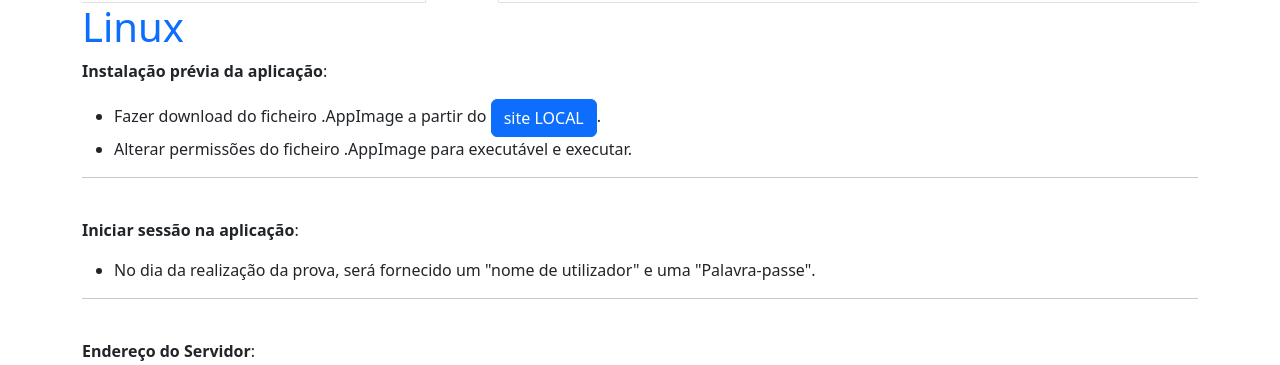
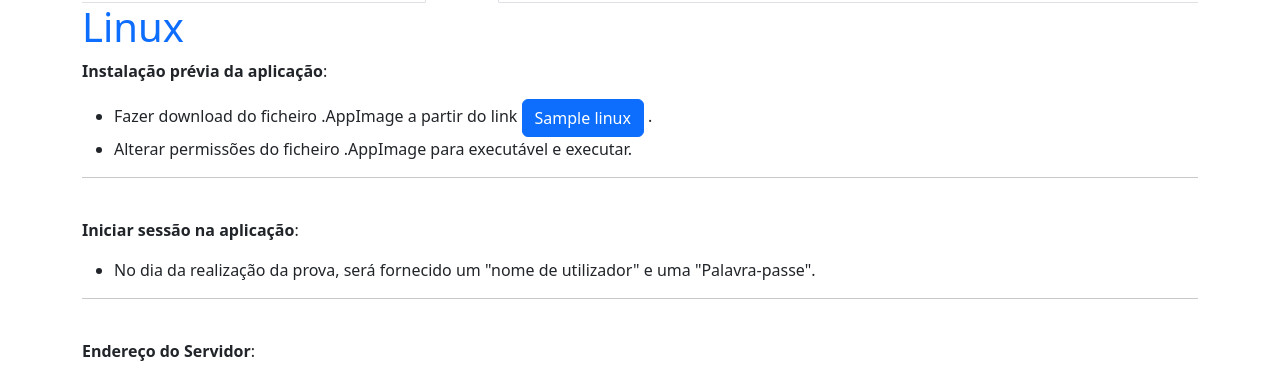
Before and after one commit to jpedrodias/IAVE_Landing_page, a Flask app: template flaskapp/templates/download.html in a window 1280 px wide. Shown: the part 95-460 px from the top of the page. Run offline with Flask 3, Linux system fonts and the light colour scheme; the template is opened without the code that fills it: most values are stand-ins (such as "Sample title", 1, 10 or a date in 2020).

Commit message:
listagem dos ficheiros executáveis em download

```diff
--- a/flaskapp/app.py
+++ b/flaskapp/app.py
@@ -71,8 +71,8 @@ def homepage():
 def download(filename=None):
     if not filename:
 
-        extensoes = {'win': ['.exe'], 'ios': ['.dmg'], 'linux': ['.AppImage']}
-        ficheiros = {'win': [], 'ios': [], 'linux': []}
+        extensoes = {'win': ['.exe'], 'macos': ['.dmg'], 'linux': ['.AppImage']}
+        ficheiros = {'win': [], 'macos': [], 'linux': []}
 
         for file in os.listdir(app.config['DOWNLOAD_FOLDER']):
             for plataforma in extensoes:
--- a/flaskapp/templates/download.html
+++ b/flaskapp/templates/download.html
@@ -114,7 +114,10 @@
 				<h1 class="text-primary">Windows</h1>
 				<p><b>Instalação prévia da aplicação</b>:</p>
 				<ul>
-				<li>Fazer download do ficheiro .exe (executável, v0.0.11) a partir do <a class="btn btn-primary" href="/download/Provas+IAVE-0.0.11.exe">site LOCAL</a>.
+				<li>Fazer download do ficheiro .exe (executável) a partir do link
+					{% for ficheiro in ficheiros.get('win', []) %}
+					<a class="btn btn-primary" href="/download/{{ ficheiro }}">{{ ficheiro }}</a>
+					{% endfor %}.
 				<li>Instalar e executar.
 				<//ul>
 
@@ -129,7 +132,10 @@
 				<h1 class="text-primary">macOS</h1>
 				<p><b>Instalação prévia da aplicação</b>:</p>
 				<ul>
-				<li>Fazer download do .dmg (Apple Disk Image, v0.0.11) a partir do <a class="btn btn-primary" href="/download/Provas+IAVE-0.0.11.dmg">site LOCAL</a>.
+				<li>Fazer download do .dmg a partir link
+					{% for ficheiro in ficheiros.get('macos', []) %}
+					<a class="btn btn-primary" href="/download/{{ ficheiro }}">{{ ficheiro }}</a>
+					{% endfor %}.
 				<li>Instalar e executar.
 				</ul>
 			</div>
@@ -143,7 +149,10 @@
 				<h1 class="text-primary">Linux</h1>
 				<p><b>Instalação prévia da aplicação</b>:</p>
 				<ul>
-				<li>Fazer download do ficheiro .AppImage a partir do <a class="btn btn-primary" href="/download/Provas+IAVE-0.0.11.AppImage">site LOCAL</a>.
+				<li>Fazer download do ficheiro .AppImage a partir do link
+					{% for ficheiro in ficheiros.get('linux', []) %}
+					<a class="btn btn-primary" href="/download/{{ ficheiro }}">{{ ficheiro }}</a>
+					{% endfor %}.
 				<li>Alterar permissões do ficheiro .AppImage para executável e executar.
 				</ul>
 			</div>
```
Also changed, not shown: 1 other file.
